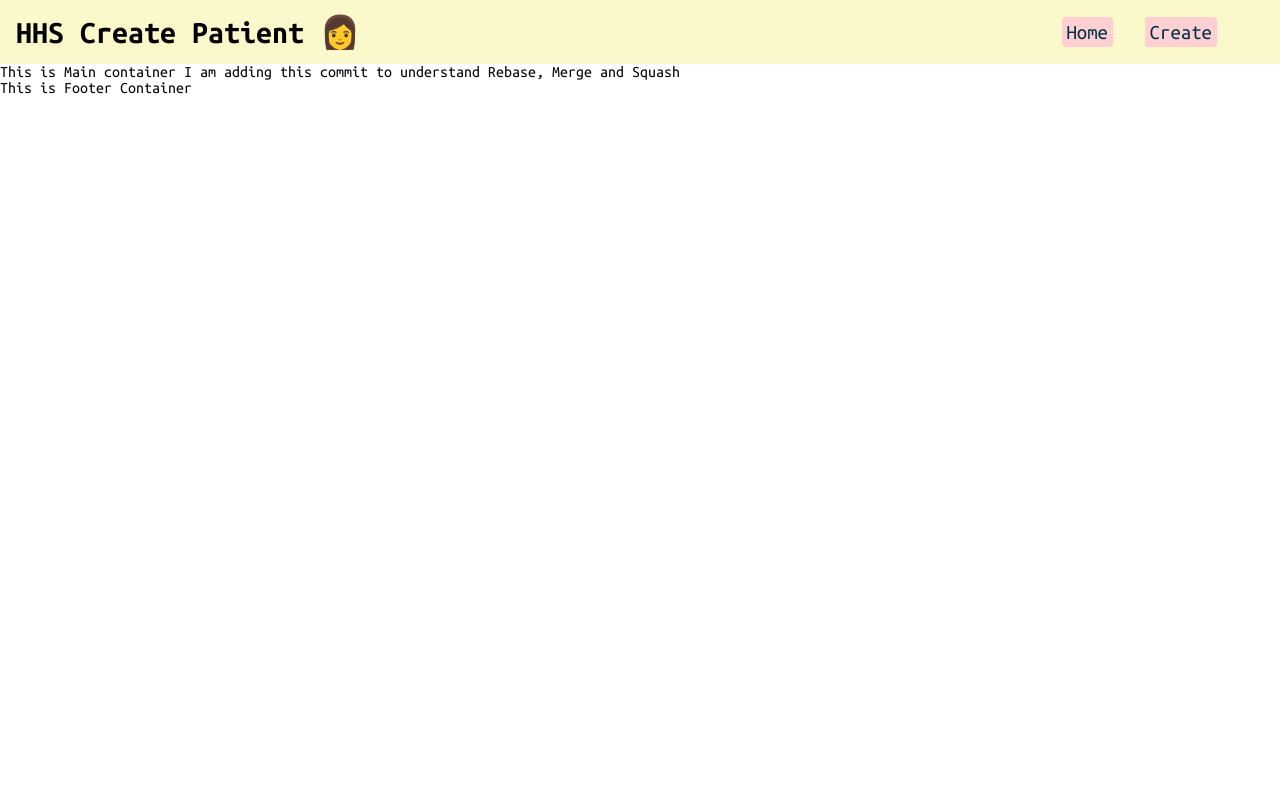
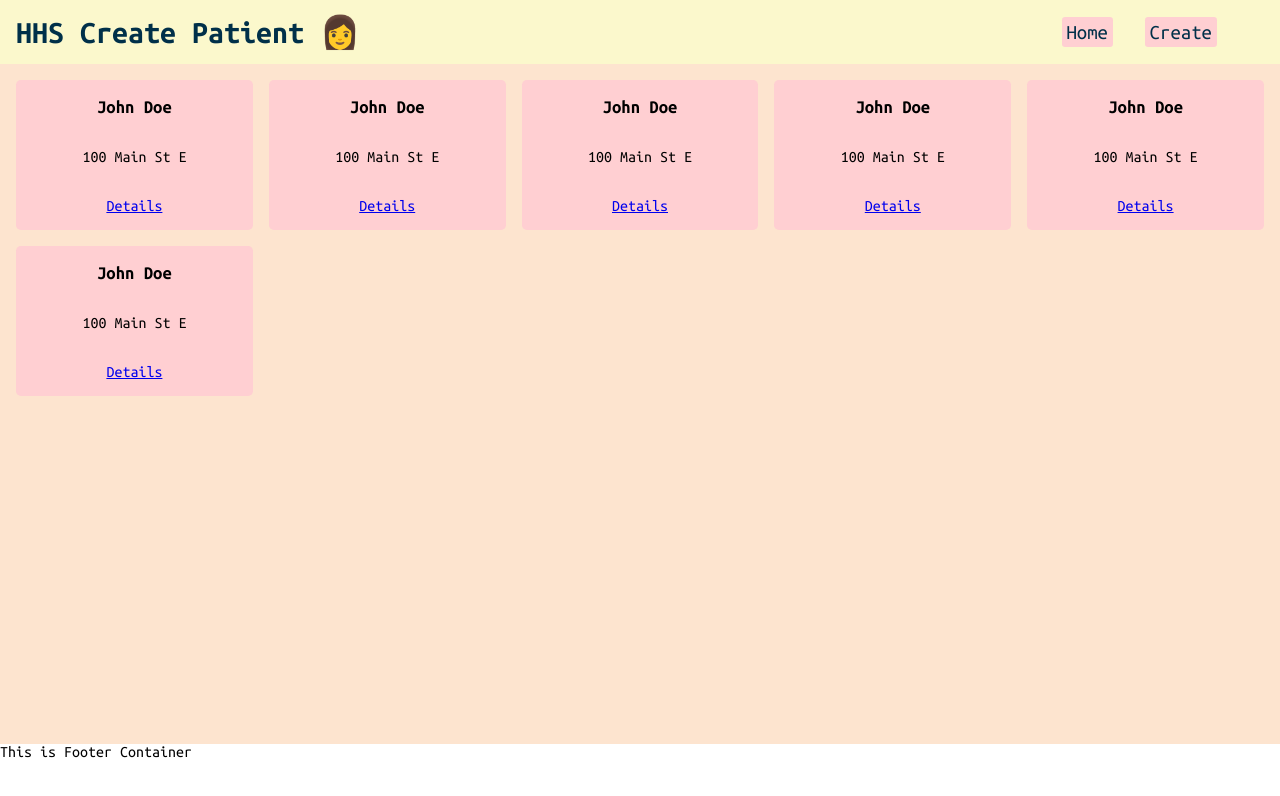
Before and after one commit to DevChaudhary78/fhir_hhs_patient, a Vue app: page / in a window 1280 px wide. Shown: the top 796 px of the page. Built offline with nearby package versions, Linux system fonts and the light colour scheme.

Commit message:
Created basic Grid layout for Main Container

```diff
--- a/src/assets/main.css
+++ b/src/assets/main.css
@@ -1,4 +1,8 @@
 @import url('https://fonts.googleapis.com/css2?family=Montserrat:ital,wght@0,400;0,500;0,600;0,700;0,800;0,900;1,400;1,500;1,600;1,700;1,800;1,900&family=Roboto+Mono:ital,wght@0,100;0,200;0,300;0,400;0,500;0,600;0,700;1,100;1,200;1,300;1,400;1,500;1,600;1,700&family=Ubuntu+Mono:ital,wght@0,400;0,700;1,400;1,700&display=swap');
+
+:root {
+	--light-black: #003049;
+}
 
 *,
 *::before,
--- a/src/components/HeaderContainer.vue
+++ b/src/components/HeaderContainer.vue
@@ -24,6 +24,7 @@ header {
   align-items: center;
   justify-content: space-between;
   background: #fbf8cc;
+  color: var(--light-black);
   padding: 1rem;
 }
 
@@ -42,7 +43,7 @@ nav>ul>a {
   background: #ffcfd2;
   padding: 0.3rem;
   border-radius: 0.2rem;
-  color: #003049;
+  color: var(--light-black);
   margin: 0 1rem;
 }
 
--- a/src/components/MainContainer.vue
+++ b/src/components/MainContainer.vue
@@ -1,6 +1,55 @@
 <template>
   <main>
-    This is Main container
-    I am adding this commit to understand Rebase, Merge and Squash
+    <div id="card">
+      <h3>John Doe</h3>
+      <p>100 Main St E</p>
+      <a href="#">Details</a>
+    </div>
+    <div id="card">
+      <h3>John Doe</h3>
+      <p>100 Main St E</p>
+      <a href="#">Details</a>
+    </div>
+    <div id="card">
+      <h3>John Doe</h3>
+      <p>100 Main St E</p>
+      <a href="#">Details</a>
+    </div>
+    <div id="card">
+      <h3>John Doe</h3>
+      <p>100 Main St E</p>
+      <a href="#">Details</a>
+    </div>
+    <div id="card">
+      <h3>John Doe</h3>
+      <p>100 Main St E</p>
+      <a href="#">Details</a>
+    </div>
+    <div id="card">
+      <h3>John Doe</h3>
+      <p>100 Main St E</p>
+      <a href="#">Details</a>
+    </div>
   </main>
 </template>
+
+<style scoped>
+main {
+  height: 85vh;
+  background: #fde4cf;
+  display: grid;
+  padding: 1rem;
+  gap: 1rem;
+  grid-template-columns: 1fr 1fr 1fr 1fr 1fr;
+  grid-template-rows: 1fr 1fr 1fr 1fr;
+}
+
+#card {
+  border-radius: 0.3rem;
+  display: flex;
+  flex-direction: column;
+  align-items: center;
+  justify-content: space-around;
+  background: #ffcfd2;
+}
+</style>
```
